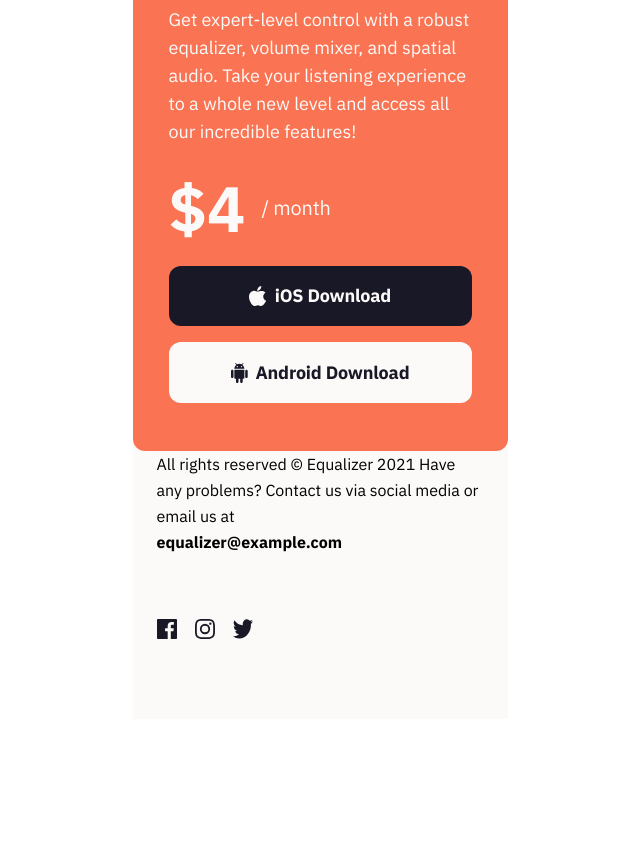
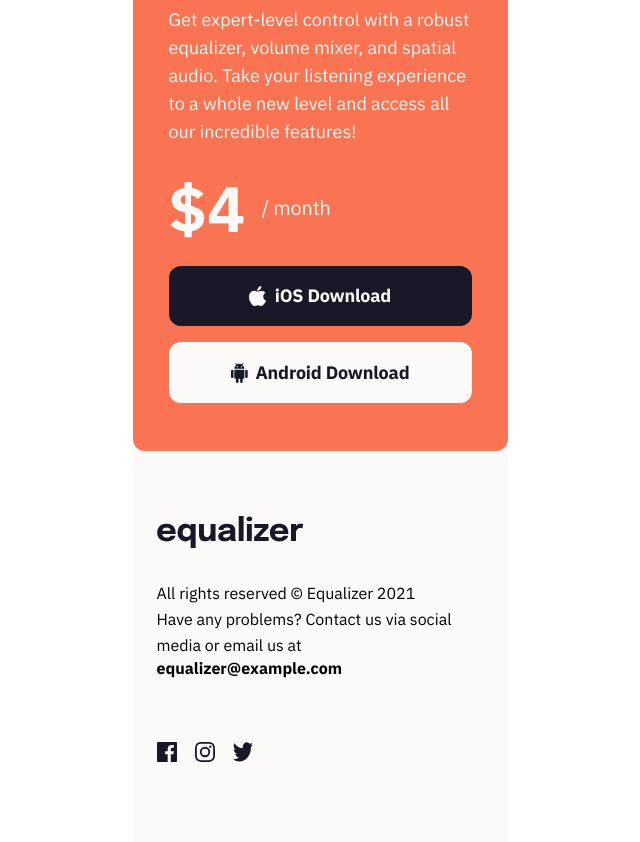
Before and after one commit to MatejaC/equalizer-landing-page, a plain HTML site: page index.html in a window 1280 px wide. Shown: the part 1103-1945 px from the top of the page, without its empty margins (320-960 px from the left). Before the commit the page ends 1822 px from the top, so only its background shows below. Drawn offline with Linux system fonts and the light colour scheme.

Commit message:
add adress tag and class and br tag at line 62

```diff
--- a/index.html
+++ b/index.html
@@ -57,13 +57,14 @@
     </main>
 
     <footer class="footer">
+      <img class="footer__logo" src="assets/logo.svg" alt="equalizer logo" />
       <div class="footer__text">
-        All rights reserved © Equalizer 2021 Have any problems? Contact us via
-        social media or email us at
-        <address property="email">
-          <a href="mailto:equalizer@example.com">equalizer@example.com</a>
-        </address>
-      </div>
+        All rights reserved © Equalizer 2021 <br> Have any problems? Contact us via
+        social media or email us at </div>
+      <address class="footer__adress" property="email">
+        <a href="mailto:equalizer@example.com">equalizer@example.com</a>
+      </address>
+
       <div class="footer__social-media">
         <img src="assets/icon-facebook.svg" alt="facebook icon" />
         <img src="assets/icon-instagram.svg" alt="instagram icon" />
```
